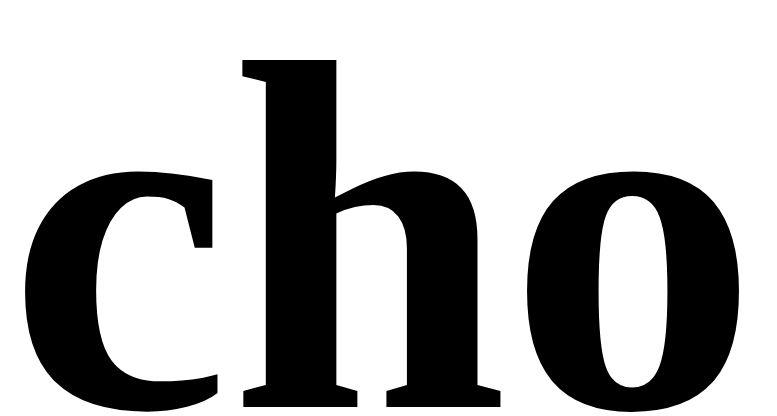
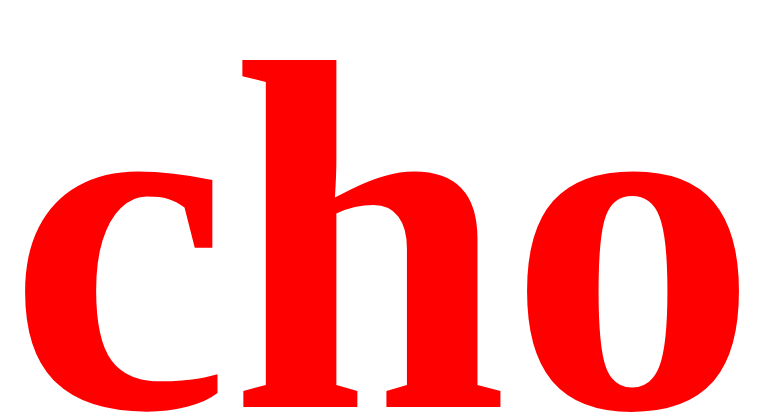
Before and after one commit to quangthang2002/cho-son, a plain HTML site: page index.html in a window 1280 px wide. Shown: the part 384-800 px from the top of the page, without its empty margins (0-777 px from the left). Drawn offline with Linux system fonts and the light colour scheme.

Commit message:
sửa file index.html

```diff
--- a/index.html
+++ b/index.html
@@ -9,6 +9,7 @@
 <style>
     h1{
         font-size: 500px;
+        color: rgb(255, 0, 0);
     }
 </style>
 <body>
```
